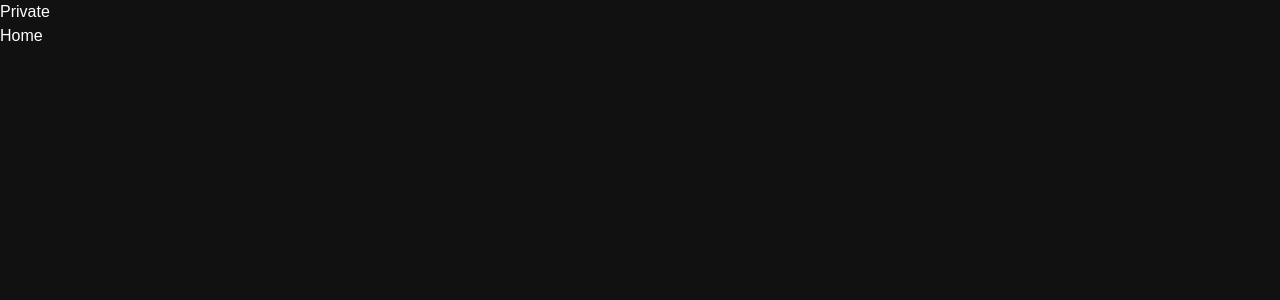
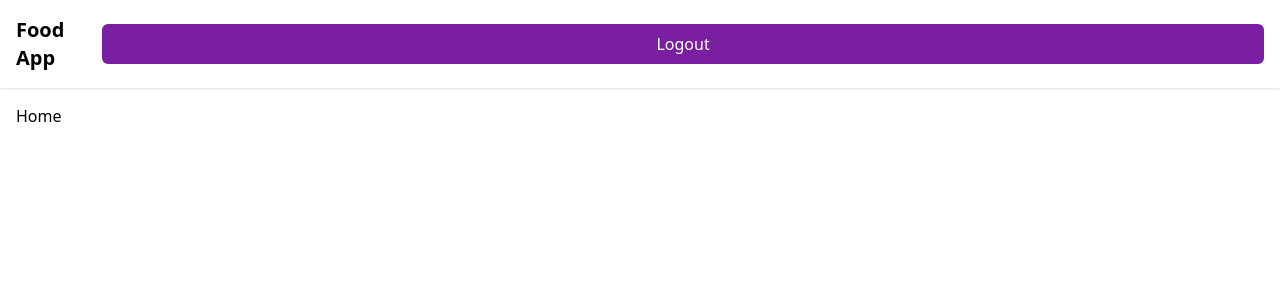
Before and after one commit to danielreis58/food-app-nextjs, a Next.js app: page / in a window 1280 px wide. Shown: the top 300 px of the page. Built offline with nearby package versions, Linux system fonts and the light colour scheme.

Commit message:
feat: dummy signin flow and tailwind config

```diff
--- a/src/app/(private)/(home)/page.tsx
+++ b/src/app/(private)/(home)/page.tsx
@@ -1,7 +1,7 @@
 export default function Home() {
   return (
     <main>
-      <div>Home</div>
+      <h1>Home</h1>
     </main>
   );
 }
--- a/src/app/(private)/layout.tsx
+++ b/src/app/(private)/layout.tsx
@@ -1,12 +1,43 @@
-export default function PublicLayout({
+'use client';
+
+import { useRouter } from 'next/navigation';
+import { useState } from 'react';
+
+export default function PrivateLayout({
   children,
 }: Readonly<{
   children: React.ReactNode;
 }>) {
+    const router = useRouter();
+    const [isLoading, setIsLoading] = useState(false);
+
+    const handleLogout = async () => {
+      setIsLoading(true);
+      // Simulating an API call delay
+      await new Promise((resolve) => setTimeout(resolve, 1000));
+
+      // Remove the fake token cookie
+      document.cookie = 'token=;expires=Thu, 01 Jan 1970 00:00:00 UTC; path=/;';
+      router.push('/sign-in');
+    };
+
   return (
-    <div>
-      <h1>Private</h1>
-      {children}
+    <div className="min-h-screen">
+      <header className="shadow p-4">
+        <div className="max-w-7xl mx-auto flex justify-between items-center">
+          <h1 className="text-xl font-bold">Food App</h1>
+          <button
+            onClick={handleLogout}
+            disabled={isLoading}
+            className="w-full bg-[var(--color-primary)] text-white py-2 px-4 rounded-md hover:bg-[var(--color-secondary)] transition-colors duration-200 disabled:opacity-70"
+          >
+            {isLoading ? 'Logging out...' : 'Logout'}
+          </button>
+        </div>
+      </header>
+      <main className="max-w-7xl mx-auto p-4">
+        {children}
+      </main>
     </div>
   );
 }
--- a/src/app/(public)/sign-in/page.tsx
+++ b/src/app/(public)/sign-in/page.tsx
@@ -18,33 +18,33 @@ export default function SignIn() {
   };
 
   return (
-    <main className="min-h-screen bg-gray-50 flex items-center justify-center p-4">
+    <main className="min-h-screen bg-[var(--color-background)] flex items-center justify-center p-4">
       <div className="bg-white rounded-lg shadow-lg p-8 w-full max-w-md">
-        <h1 className="text-2xl font-bold text-center text-gray-700 mb-6">Welcome Back</h1>
+        <h1 className="text-2xl font-bold text-center text-[var(--color-text)] mb-6">Welcome Back</h1>
 
         <div className="space-y-4">
           <div>
-            <label htmlFor="email" className="block text-sm font-medium text-gray-700 mb-1">
+            <label htmlFor="email" className="block text-sm font-medium text-[var(--color-text)] mb-1">
               Email
             </label>
             <input
               type="email"
               id="email"
               defaultValue="john.doe@example.com"
-              className="w-full text-gray-700 px-3 py-2 border border-gray-300 rounded-md focus:outline-none focus:ring-2 focus:ring-purple-500"
+              className="w-full text-[var(--color-text)] px-3 py-2 border border-gray-300 rounded-md focus:outline-none focus:ring-2 focus:ring-[var(--color-primary)]"
               readOnly
             />
           </div>
 
           <div>
-            <label htmlFor="password" className="block text-sm font-medium text-gray-700 mb-1">
+            <label htmlFor="password" className="block text-sm font-medium text-[var(--color-text)] mb-1">
               Password
             </label>
             <input
               type="password"
               id="password"
               defaultValue="password123"
-              className="w-full text-gray-700 px-3 py-2 border border-gray-300 rounded-md focus:outline-none focus:ring-2 focus:ring-purple-500"
+              className="w-full text-[var(--color-text)] px-3 py-2 border border-gray-300 rounded-md focus:outline-none focus:ring-2 focus:ring-[var(--color-primary)]"
               readOnly
             />
           </div>
@@ -52,7 +52,7 @@ export default function SignIn() {
           <button
             onClick={handleSignIn}
             disabled={isLoading}
-            className="w-full bg-[#7B1FA2] text-white py-2 px-4 rounded-md hover:bg-[#6a1b9a] transition-colors duration-200 disabled:opacity-70"
+            className="w-full bg-[var(--color-primary)] text-white py-2 px-4 rounded-md hover:bg-[var(--color-secondary)] transition-colors duration-200 disabled:opacity-70"
           >
             {isLoading ? 'Signing in...' : 'Sign in'}
           </button>
--- a/src/app/globals.css
+++ b/src/app/globals.css
@@ -1 +1,10 @@
 @import 'tailwindcss';
+
+@layer base {
+  :root {
+    --color-primary: #7b1fa2; /* Cor primária */
+    --color-background: #f8f8f8; /* Cor de fundo */
+    --color-text: #333333; /* Cor do texto */
+    --color-secondary: #6a1b9a; /* Cor secundária */
+  }
+}
--- a/src/app/layout.tsx
+++ b/src/app/layout.tsx
@@ -13,9 +13,7 @@ export default function RootLayout({
 }>) {
   return (
     <html lang="en">
-      <body
-        style={{ background: '#111', color: '#FFFF', fontFamily: 'sans-serif' }}
-      >
+      <body >
         {children}
       </body>
     </html>
--- /dev/null
+++ b/src/components/Button/index.tsx
@@ -0,0 +1,39 @@
+import React from 'react';
+
+interface ButtonProps extends React.ButtonHTMLAttributes<HTMLButtonElement> {
+  variant?: 'primary' | 'secondary';
+  fullWidth?: boolean;
+  isLoading?: boolean;
+  children: React.ReactNode;
+}
+
+export const Button: React.FC<ButtonProps> = ({
+  variant = 'primary',
+  fullWidth = false,
+  isLoading = false,
+  disabled,
+  children,
+  className,
+  ...props
+}) => {
+  const baseClasses = variant === 'primary' ? 'btn-primary' : 'btn-secondary';
+  const widthClass = fullWidth ? 'w-full' : '';
+
+  return (
+    <button
+      className={`${baseClasses} ${widthClass} ${className || ''}`}
+      disabled={isLoading || disabled}
+      {...props}
+    >
+      {isLoading ? (
+        <div className="flex items-center justify-center">
+          <span>Carregando...</span>
+        </div>
+      ) : (
+        children
+      )}
+    </button>
+  );
+};
+
+export default Button;
--- /dev/null
+++ b/src/components/Input/index.tsx
@@ -0,0 +1,35 @@
+import { forwardRef, InputHTMLAttributes } from 'react';
+
+interface InputProps extends InputHTMLAttributes<HTMLInputElement> {
+  label?: string;
+  error?: string;
+  fullWidth?: boolean;
+  id: string;
+}
+
+export const Input = forwardRef<HTMLInputElement, InputProps>(
+  ({ label, error, className, id, fullWidth = true, ...props }, ref) => {
+    const widthClass = fullWidth ? 'w-full' : '';
+
+    return (
+      <div className={`${widthClass} ${className || ''}`}>
+        {label && (
+          <label htmlFor={id} className="block text-sm font-medium mb-1">
+            {label}
+          </label>
+        )}
+        <input
+          id={id}
+          ref={ref}
+          className={`input-field ${error ? 'focus:ring-[var(--color-error)]' : ''}`}
+          {...props}
+        />
+        {error && <p className="mt-1 text-sm text-[var(--color-error)]">{error}</p>}
+      </div>
+    );
+  }
+);
+
+Input.displayName = 'Input';
+
+export default Input;
```
